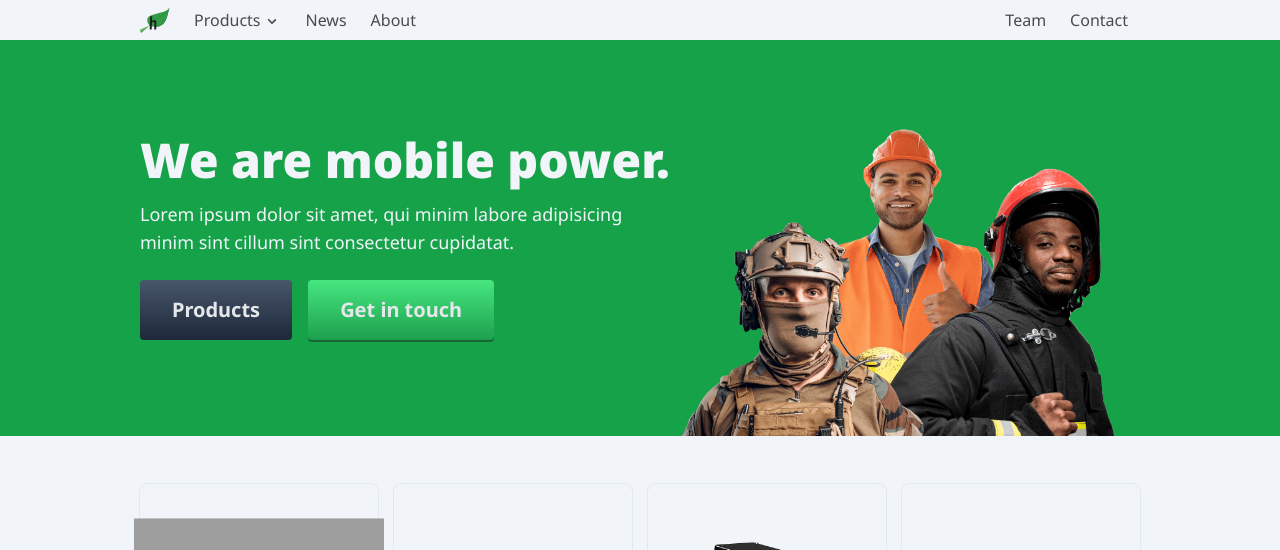
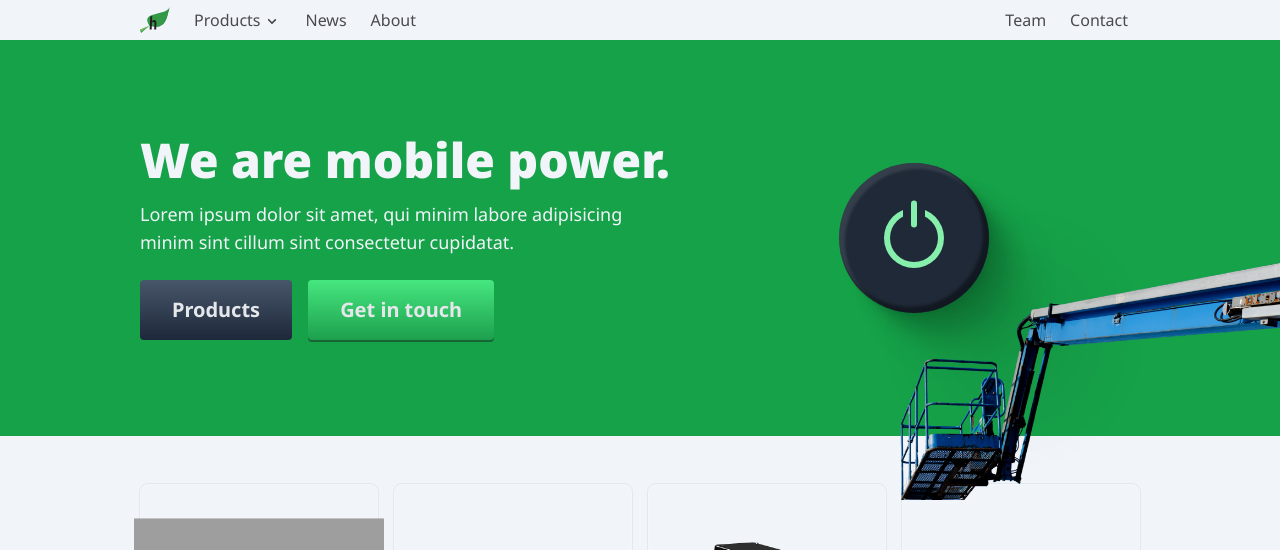
Before and after one commit to betaluis/hhg-website, a Next.js app: page / in a window 1280 px wide. Shown: the top 550 px of the page. Built offline with nearby package versions, Linux system fonts and the light colour scheme; grey boxes are pictures that could not be loaded.

Commit message:
testing power button and an image

```diff
--- a/app/globals.css
+++ b/app/globals.css
@@ -21,6 +21,9 @@
         --accent-green: 142deg 76% 36%;
         --hover-gray: 220deg 13% 91%;
 
+        --button-bg: 215deg 27.9% 16.9%;
+        --neon: 141.7deg 76.6% 73.1%;
+
         /* Gradient */
         --dark-gradient-to: 215deg 19% 35%;
         --dark-gradient-from: 217deg 33% 17%;
@@ -34,7 +37,6 @@
         /* Outline */
         --outline-slate-to-gray: 210deg 40% 96.1%;
     }
-}
 
     @media (prefers-color-scheme: dark) {
         :root {
@@ -42,6 +44,9 @@
             --bkg-white: 240deg 5.9% 10%;
             --bkg-light: 240deg 3.7% 15.9%;
             --hover-gray: 240deg 3.9% 14%;
+
+            --button-bg: 240deg 5.3% 26.1%;
+            --neon: 142.10000000000002deg 70.6% 45.3%;
 
             --content-light: 220deg 13% 87%;
             --content-light-2: 240deg 5.2% 60%;
@@ -58,6 +63,32 @@
             --outline-slate-to-gray: 240deg 10% 30%;
         }
     }
+
+    :root[data-theme="dark"] {
+            --bkg-green: 240deg 5.9% 10%;
+            --bkg-white: 240deg 5.9% 10%;
+            --bkg-light: 240deg 3.7% 15.9%;
+            --hover-gray: 240deg 3.9% 14%;
+
+            --button-bg: 240deg 5.3% 26.1%;
+            --neon: 142.10000000000002deg 70.6% 45.3%;
+
+            --content-light: 220deg 13% 87%;
+            --content-light-2: 240deg 5.2% 60%;
+            --content-dark: 220deg 13% 87%;
+            --content-dark-2: 220deg 13% 87%;
+            --hero-heading: 220deg 13% 87%;
+
+            --dark-gradient-to: 240deg 6% 30%;
+            --dark-gradient-from: 240deg 3.7% 15.9%;
+            --dark-gradient-to-hover: 240deg 6% 33%;
+            --dark-gradient-from-hover: 240deg 6% 20%;
+
+            /* Outline */
+            --outline-slate-to-gray: 240deg 10% 30%;
+    }
+}
+
 
 body {
     font-family: 'Noto Sans', sans-serif;
@@ -115,6 +146,21 @@ body {
     -webkit-background-size: 550px auto;
     -moz-background-size: 550px auto;
     -o-background-size: 550px auto;
+}
+.bg_vehicles {
+    height: 300px;
+    width: 1000px;
+    background-image: url('/vehicles/MEWP-blue.png');
+    background-repeat: no-repeat;
+    background-position: 480px 40px;
+    background-size: 550px auto;
+    -webkit-background-size: 550px auto;
+    -moz-background-size: 550px auto;
+    -o-background-size: 550px auto;
+    position: absolute;
+    top: 160px;
+    right: 0;
+    z-index: 4;
 }
 @media screen and (max-width: 777px) {
     .bg_people {
@@ -197,6 +243,22 @@ body {
             );
         z-index: 1;
     }
+}
+:root[data-theme="dark"] .gradient-blur::before {
+    background: radial-gradient(
+        1000px circle at var(--mouse-x) var(--mouse-y),
+        rgba(74, 222, 128, 0.2),
+        transparent 40%
+        );
+    z-index: 3;
+}
+:root[data-theme="dark"] .gradient-blur::after {
+    background: radial-gradient(
+        400px circle at var(--mouse-x) var(--mouse-y),
+        rgba(74, 222, 128, 0.6),
+        transparent 40%
+        );
+    z-index: 1;
 }
 
 /* Gradient Blur Hover Effect (card type) */
@@ -281,3 +343,101 @@ body {
         z-index: 1;
     }
 }
+:root[data-theme="dark"] .card-blur {
+    box-shadow: 0 3px 8px 2px rgba(0, 0, 0, 0.2);
+    outline: none;
+}
+:root[data-theme="dark"] .card-blur:hover > .card-content {
+    outline: none;
+}
+:root[data-theme="dark"] .card-blur::before {
+    background: radial-gradient(
+        800px circle at var(--x-mouse) var(--y-mouse),
+        rgba(74, 222, 128, 0.2),
+        transparent 40%
+        );
+    z-index: 3;
+}
+:root[data-theme="dark"] .card-blur::after {
+    background: radial-gradient(
+        500px circle at var(--x-mouse) var(--y-mouse),
+        rgba(74, 222, 128, 0.6),
+        transparent 40%
+        );
+    z-index: 1;
+}
+
+.power-button {
+    box-shadow:
+        2.8px 2.8px 2.2px rgba(0, 0, 0, 0.03),
+        6.7px 6.7px 5.3px rgba(0, 0, 0, 0.038),
+        12.5px 12.5px 10px rgba(0, 0, 0, 0.045),
+        22.3px 22.3px 17.9px rgba(0, 0, 0, 0.12),
+        41.8px 41.8px 33.4px rgba(0, 0, 0, 0.09),
+        100px 100px 80px rgba(0, 0, 0, 0.07),
+        inset -4px -4px 3px 2px rgba(0, 0, 0, 0.4),
+        inset 4px 4px 3px 2px rgba(255, 255, 255, 0.1);
+    background-color: hsl(var(--button-bg));
+    display: grid;
+    place-items: center;
+    transition: transform 0.5s ;
+    height: 150px;
+    width: 150px;
+    border-radius: 50%;
+    position: relative;
+    z-index: 4;
+}
+.power-button:hover {
+    transform: scale(1.05);
+}
+.power-button_inner {
+    width: 60px;
+    height: 60px;
+    border-radius: 50%;
+    background-color: hsl(var(--neon));
+    position: relative;
+    transition: box-shadow 0.5s;
+}
+.power-button_inner::before {
+    content: "";
+    background-color: hsl(var(--button-bg));
+    position: absolute;
+    top: 50%;
+    left: 50%;
+    transform: translate(-50%, -50%);
+    height: 80%;
+    width: 80%;
+    border-radius: 50%;
+}
+.power-button_inner::after {
+    content: "";
+    background-color: hsl(var(--neon));
+    position: absolute;
+    top: 10%;
+    left: 50%;
+    transform: translate(-50%, -50%);
+    height: 45%;
+    width: 10%;
+    border-radius: 10px;
+    box-shadow: 0 0 0px 8px hsl(var(--button-bg));
+    transition: box-shadow 0.5s;
+}
+:root[data-theme="dark"] .power-button_inner {
+    box-shadow: 0 0 10px hsl(var(--neon));
+}
+:root[data-theme="dark"] .power-button_inner::after {
+    box-shadow: 0 0 10px hsl(var(--neon)),
+        0 0 0px 8px hsl(var(--button-bg));
+}
+:root[data-theme="dark"] .white-logo {
+    display: block;
+}
+:root[data-theme="light"] .white-logo {
+    display: none;
+}
+:root[data-theme="light"] .dark-logo {
+    display: block;
+}
+:root[data-theme="dark"] .dark-logo {
+    display: none;
+}
--- a/app/layout.tsx
+++ b/app/layout.tsx
@@ -20,7 +20,7 @@ export default function RootLayout({ children }: Props) {
             ${Math.floor(Math.random() * 255)})`
 
     return (
-        <html lang="en">
+        <html lang="en" data-theme="light">
             <body className="bg-slate-100">
                 <Navbar
                     leftNavItems={leftNavItems}
--- a/app/page.tsx
+++ b/app/page.tsx
@@ -4,13 +4,14 @@ import { Heading, Text } from "@/components/typography/Text";
 import Button from "@/components/Button";
 import BlurEffect from "@/components/BlurEffect";
 import ProductGlowCards from "@/components/ProductGlowCards";
+import PowerButton from "@/components/PowerButton";
 
 export default function Home() {
 
     return (
         <>
             {/* Hero section */}
-            <section className="bg-bkg-green relative">
+            {/*<section className="bg-bkg-green relative">
                 <BlurEffect>
                     <Container classes="bg_people">
                         <div className="pt-24 pb-52 sm:pb-24">
@@ -46,6 +47,52 @@ export default function Home() {
                     </ Container>
                 </ BlurEffect>
             </section>
+            /*}
+
+            {/* Hero section with button */}
+            <section className="bg-bkg-green relative">
+                <div className="bg_vehicles"></div>
+                <BlurEffect>
+                    <Container>
+                        <div className="flex items-center gap-8">
+                            <div className="pt-24 pb-52 w-2/3 sm:pb-24">
+                                <div className="pt-8 sm:pt-4 lg:pt-0">
+                                    <Heading size="h1" color="none" classes="text-hero-heading">
+                                        We are mobile power.
+                                    </Heading>
+                                </div>
+                                <div className="py-4 max-w-lg m-auto sm:m-0">
+                                    <Text color="light" classes="text-content-light-2">
+                                        Lorem ipsum dolor sit amet, qui minim labore adipisicing minim sint cillum sint consectetur cupidatat.
+                                    </Text>
+                                </div>
+                                <div className="mt-2 flex flex-col sm:flex-row gap-4">
+                                    <Button
+                                        label="Products"
+                                        href="/products"
+                                        bold={true}
+                                        textColor="light"
+                                        className="bg-dark-gradient hover:bg-dark-gradient-hover px-8 drop-shadow-[0_2px_0_rgba(24_24_27,1)]"
+                                        largeMobile={true}
+                                    />
+                                    <Button
+                                        label="Get in touch"
+                                        href="/"
+                                        bold={true}
+                                        textColor="light"
+                                        className="bg-green-gradient hover:bg-green-gradient-hover px-8 drop-shadow-[0_2px_0_rgba(22,101,52,1)]"
+                                        largeMobile={true}
+                                    />
+                                </div>
+                            </div>
+                            <div>
+                                <PowerButton />
+                            </div>
+                        </div>
+                    </ Container>
+                </ BlurEffect>
+            </section>
+
 
             {/* Products section */}
             <ProductGlowCards products={Products} />
--- a/components/Navbar.tsx
+++ b/components/Navbar.tsx
@@ -92,14 +92,14 @@ const Navbar = ({ leftNavItems, rightNavItems }: Props) => {
                             alt="Harrison Hydra-Gen logo"
                             width={80}
                             height={30}
-                            className="hidden dark:block mr-auto ml-auto w-auto h-auto"
+                            className="white-logo hidden dark:block mr-auto ml-auto w-auto h-auto"
                         />
                         <Image
                             src="/logo.png"
                             alt="Harrison Hydra-Gen logo"
                             width={80}
                             height={30}
-                            className="dark:hidden mr-auto ml-auto w-auto h-auto"
+                            className="dark-logo dark:hidden mr-auto ml-auto w-auto h-auto"
                         />
                         <Link href="/contact">
                             <ContactIcon />
--- /dev/null
+++ b/components/PowerButton.tsx
@@ -0,0 +1,24 @@
+"use client";
+
+const PowerButton = () => {
+
+    const handleClick = () => {
+        const root = document.querySelector("[data-theme]") as HTMLElement;
+        const theme = root.getAttribute("data-theme");
+        if (theme === "dark") {
+            root.setAttribute("data-theme", "light");
+        } else {
+            root.setAttribute("data-theme", "dark");
+        }
+    }
+
+    return (
+        <div className="rounded-full power-button cursor-pointer"
+            onClick={handleClick}
+        >
+            <div className="power-button_inner"></div>
+        </div>
+    )
+}
+
+export default PowerButton
```
Also changed, not shown: components/ProductGlowCards.tsx (+0 -7 lines), public/vehicles/MEWP-blue.png (added). Lines whose indentation alone changed are shown as unchanged.
